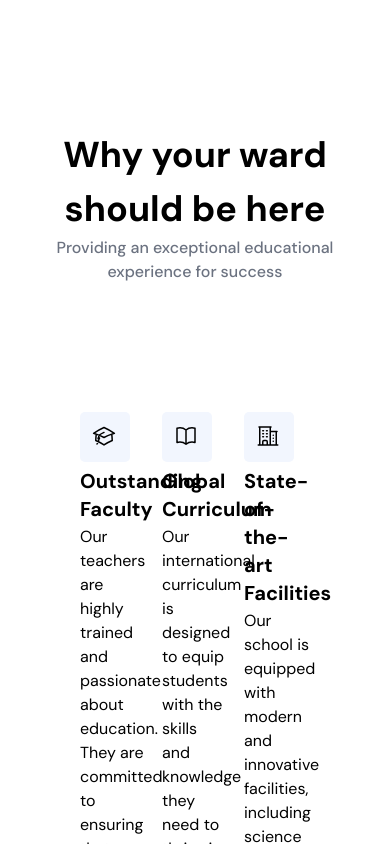
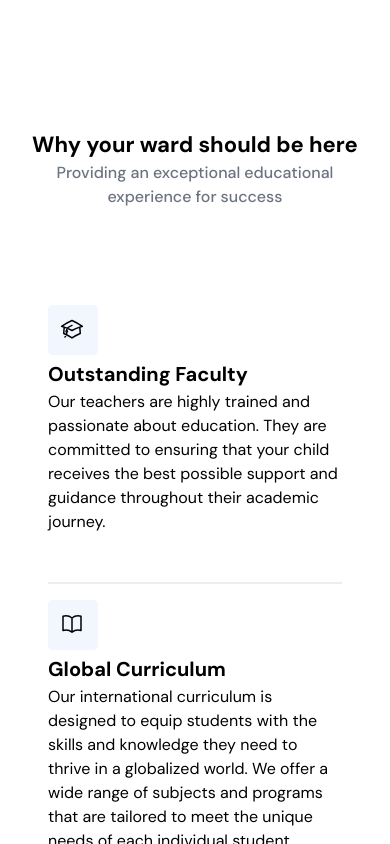
Before and after one commit to theboybrey/Deutsche-International-Project, a React (Vite) app in the folder client/: page / in a window 390 px wide. Shown: the part 860-1704 px from the top of the page. Built offline with nearby package versions, Linux system fonts and the light colour scheme; a web font is replaced by a local one.

Commit message:
Mobile UI Adjustments

```diff
--- a/client/src/App.css
+++ b/client/src/App.css
@@ -412,6 +412,20 @@ header {
     }
   }
 
+    .hero-caption, .news-caption{
+        font-size: 22px;
+    }
+
+    .courses-section{
+        display: flex !important;
+        flex-direction: column !important;
+        padding: 0 2rem;
+        margin-top: -2rem;
+    }
+
+    .first-course, .second-course {
+        border-bottom: 2px solid #eee !important;
+    }
 
 
 }
--- a/client/src/pages/LandingPage.jsx
+++ b/client/src/pages/LandingPage.jsx
@@ -34,7 +34,7 @@ const LandingPage = () => {
         <p className="caption text-gray-500">Providing an exceptional educational experience for success</p>
       </div>
       {/* Courses and Offers */}
-      <div className="courses-section grid gap-4  grid-cols-3">
+      <div className="courses-section grid gap-4  grid-cols-3 md:flex-rows sm:gap-2 ">
         {/* Images of the Courses Section */}
 
         <div className=" first-course">
```
